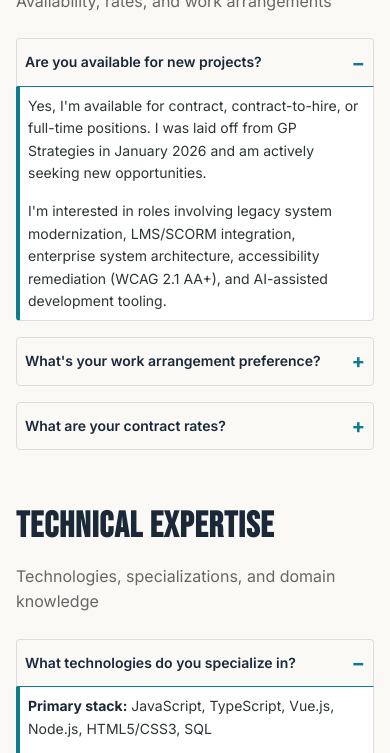
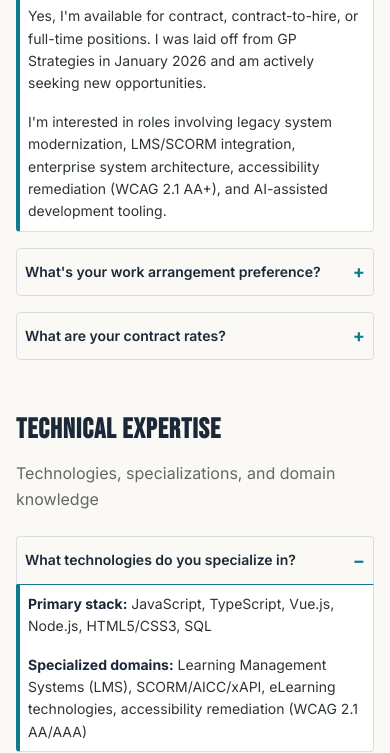
Before and after one commit to novakda/pattern158.solutions, a website: page faq.html in a window 390 px wide. Shown: the part 443-1196 px from the top of the page. Drawn offline with Linux system fonts and the light colour scheme.

Commit message:
feat(10-02): implement responsive typography scaling via token-level mobile overrides
- Added html selector with !important font-size token overrides at 768px breakpoint
  - 5xl: 5rem -> 3rem (hero titles scale down appropriately)
  - 4xl: 3.5rem -> 2.25rem (page h1 elements)
  - 3xl: 2.25rem -> 1.75rem (section h2 elements)
  - 2xl: 1.875rem -> 1.5rem
  - xl: 1.5rem -> 1.25rem (subsection h3 elements)
  - lg: 1.25rem -> 1.125rem
  - md, base, sm, xs unchanged (body text stays readable)

- Removed 3 redundant page-specific mobile font-size overrides:
  - .page-faq .faq-category h2 (uses 3xl on desktop, token scaling handles mobile)
  - .page-contact .guidance h2 (uses 3xl on desktop, token scaling handles mobile)
  - .page-technologies .tech-category h2 (uses 3xl on desktop, token scaling handles mobile)

- Typography now scales cleanly from 320px to 1920px
- All text remains >= 12px on mobile (accessibility compliance)
- Heading hierarchy maintained at all viewports
- Cleaner CSS through token-level control vs per-page overrides

Technical note: Used 'html' selector instead of ':root' with !important to ensure
custom properties override correctly in media queries across browsers.

```diff
--- a/css/main.css
+++ b/css/main.css
@@ -2866,6 +2866,17 @@
    ================================================================ */
 
 @media (max-width: 768px) {
+    /* Responsive typography — scale font-size tokens for mobile */
+    html {
+        --font-size-5xl: 3rem !important;    /* 5rem -> 3rem (hero title) */
+        --font-size-4xl: 2.25rem !important; /* 3.5rem -> 2.25rem (page h1) */
+        --font-size-3xl: 1.75rem !important; /* 2.25rem -> 1.75rem (section h2) */
+        --font-size-2xl: 1.5rem !important;  /* 1.875rem -> 1.5rem */
+        --font-size-xl: 1.25rem !important;  /* 1.5rem -> 1.25rem (subsection h3) */
+        --font-size-lg: 1.125rem !important; /* 1.25rem -> 1.125rem */
+        /* md, base, sm, xs stay the same — body text doesn't need to shrink */
+    }
+
     /* Prevent horizontal overflow on mobile */
     html,
     body {
@@ -3043,9 +3054,7 @@
         font-size: var(--font-size-3xl);
     }
 
-    .page-faq .faq-category h2 {
-        font-size: var(--font-size-3xl);
-    }
+    /* .page-faq .faq-category h2 — removed: uses 3xl on desktop, token scaling handles mobile */
 
     .page-faq .category-intro {
         font-size: var(--font-size-base);
@@ -3085,9 +3094,7 @@
         max-width: 200px;
     }
 
-    .page-contact .guidance h2 {
-        font-size: var(--font-size-3xl);
-    }
+    /* .page-contact .guidance h2 — removed: uses 3xl on desktop, token scaling handles mobile */
 
     .page-contact .guidance-list li {
         padding: var(--space-ms) var(--space-sm);
@@ -3333,9 +3340,7 @@
         font-size: var(--font-size-3xl);
     }
 
-    .page-technologies .tech-category h2 {
-        font-size: var(--font-size-3xl);
-    }
+    /* .page-technologies .tech-category h2 — removed: uses 3xl on desktop, token scaling handles mobile */
 
     .page-technologies .tech-cards {
         grid-template-columns: 1fr;
```
